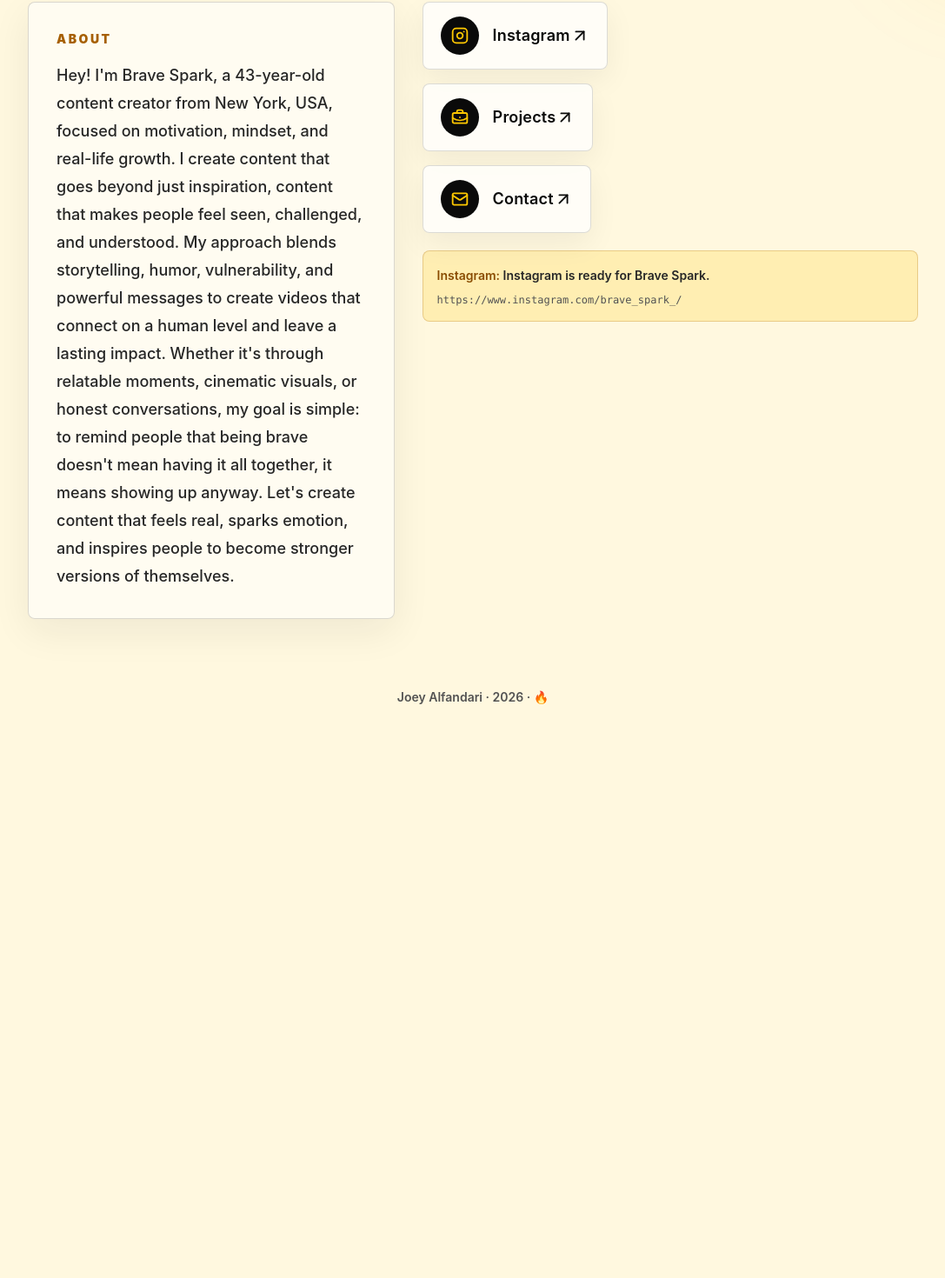
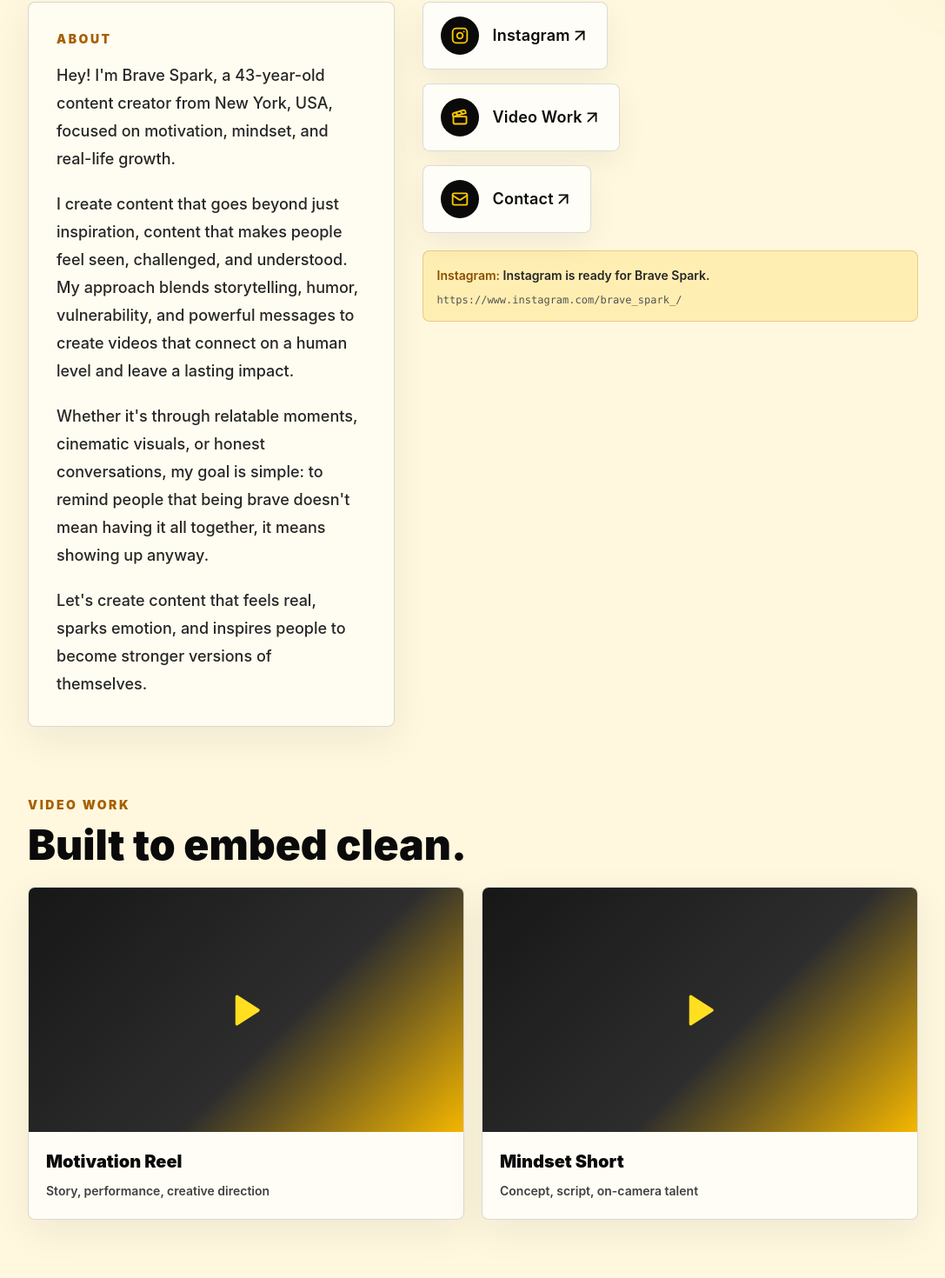
Before and after one commit to nachumweinstock-debug/joey-alfandari-link-bio, a React (Vite) app: page / in a window 1280 px wide. Shown: the part 798-2268 px from the top of the page at 87% size, without its empty margins (96-1183 px from the left). Before the commit the page ends 1642 px from the top, so only its background shows below. Built offline with nearby package versions, Linux system fonts and the light colour scheme.

Commit message:
Add profile photo and video section

```diff
--- a/src/App.jsx
+++ b/src/App.jsx
@@ -1,11 +1,12 @@
 import { useEffect, useState } from "react";
 import {
   ArrowUpRight,
-  BriefcaseBusiness,
   Check,
+  Clapperboard,
   Flame,
   Instagram,
   Mail,
+  Play,
   Sparkles,
 } from "lucide-react";
 
@@ -15,8 +16,26 @@ const accent = "#f5b700";
 const profilePhotoUrl = "/joey-profile.jpg";
 
 // SWAP THIS: Replace with Joey's real bio copy.
-const bioText =
-  "Hey! I'm Brave Spark, a 43-year-old content creator from New York, USA, focused on motivation, mindset, and real-life growth. I create content that goes beyond just inspiration, content that makes people feel seen, challenged, and understood. My approach blends storytelling, humor, vulnerability, and powerful messages to create videos that connect on a human level and leave a lasting impact. Whether it's through relatable moments, cinematic visuals, or honest conversations, my goal is simple: to remind people that being brave doesn't mean having it all together, it means showing up anyway. Let's create content that feels real, sparks emotion, and inspires people to become stronger versions of themselves.";
+const bioParagraphs = [
+  "Hey! I'm Brave Spark, a 43-year-old content creator from New York, USA, focused on motivation, mindset, and real-life growth.",
+  "I create content that goes beyond just inspiration, content that makes people feel seen, challenged, and understood. My approach blends storytelling, humor, vulnerability, and powerful messages to create videos that connect on a human level and leave a lasting impact.",
+  "Whether it's through relatable moments, cinematic visuals, or honest conversations, my goal is simple: to remind people that being brave doesn't mean having it all together, it means showing up anyway.",
+  "Let's create content that feels real, sparks emotion, and inspires people to become stronger versions of themselves.",
+];
+
+// SWAP THESE: Paste YouTube/Vimeo/TikTok embed URLs for videos Joey has worked on.
+const videos = [
+  {
+    title: "Motivation Reel",
+    role: "Story, performance, creative direction",
+    embedUrl: "",
+  },
+  {
+    title: "Mindset Short",
+    role: "Concept, script, on-camera talent",
+    embedUrl: "",
+  },
+];
 
 // SWAP THESE: Replace href values with Joey's actual links.
 const links = [
@@ -27,10 +46,10 @@ const links = [
     note: "Instagram is ready for Brave Spark.",
   },
   {
-    label: "Projects",
-    href: "#projects",
-    icon: BriefcaseBusiness,
-    note: "Featured work placeholder. Add Brave Spark's latest videos, campaigns, or collaborations here.",
+    label: "Video Work",
+    href: "#videos",
+    icon: Clapperboard,
+    note: "Jumped to Brave Spark's featured video work.",
   },
   {
     label: "Contact",
@@ -44,6 +63,10 @@ function LinkCard({ href, icon: Icon, label }) {
   const [copied, setCopied] = useState(false);
 
   function handleClick() {
+    if (href.startsWith("#")) {
+      document.querySelector(href)?.scrollIntoView({ behavior: "smooth" });
+    }
+
     window.dispatchEvent(
       new CustomEvent("joey-link-selected", {
         detail: { label, href },
@@ -84,6 +107,36 @@ function LinkCard({ href, icon: Icon, label }) {
   );
 }
 
+function VideoCard({ embedUrl, role, title }) {
+  return (
+    <article className="overflow-hidden rounded-[8px] border border-neutral-950/15 bg-white/70 shadow-[0_14px_45px_rgba(23,23,23,0.07)]">
+      <div className="aspect-video bg-neutral-950">
+        {embedUrl ? (
+          <iframe
+            src={embedUrl}
+            title={title}
+            allow="accelerometer; autoplay; clipboard-write; encrypted-media; gyroscope; picture-in-picture; web-share"
+            allowFullScreen
+            className="h-full w-full"
+          />
+        ) : (
+          <div className="flex h-full items-center justify-center bg-[linear-gradient(135deg,#171717_0%,#2d2d2d_58%,#f5b700_100%)] text-yellow-300">
+            <Play size={42} fill="currentColor" />
+          </div>
+        )}
+      </div>
+      <div className="p-5">
+        <h3 className="text-xl font-black tracking-normal text-neutral-950">
+          {title}
+        </h3>
+        <p className="mt-2 text-sm font-semibold leading-6 text-neutral-700">
+          {role}
+        </p>
+      </div>
+    </article>
+  );
+}
+
 export default function App() {
   const year = new Date().getFullYear();
   const [selectedLink, setSelectedLink] = useState(links[0]);
@@ -97,7 +150,7 @@ export default function App() {
 
     window.addEventListener("joey-link-selected", handleSelected);
     return () => window.removeEventListener("joey-link-selected", handleSelected);
-  });
+  }, []);
 
   return (
     <main className="min-h-screen overflow-hidden bg-[#fff8df] text-neutral-950">
@@ -105,7 +158,7 @@ export default function App() {
         <div className="pointer-events-none absolute left-0 top-0 h-40 w-40 -translate-x-1/2 -translate-y-1/2 rounded-full bg-yellow-400/25 blur-3xl" />
         <div className="pointer-events-none absolute bottom-12 right-0 h-48 w-48 translate-x-1/3 rounded-full bg-yellow-500/20 blur-3xl" />
 
-        <div className="mx-auto grid w-full max-w-5xl gap-10 lg:grid-cols-[1fr_340px] lg:items-center">
+        <div className="mx-auto grid w-full max-w-5xl gap-10 lg:grid-cols-[1fr_420px] lg:items-center">
           <div className="animate-rise-in text-center lg:text-left">
             <div className="mb-6 inline-flex items-center gap-2 rounded-full border border-neutral-950/15 bg-white/55 px-4 py-2 text-sm font-semibold text-neutral-800 shadow-sm">
               <Sparkles size={16} color={accent} />
@@ -121,8 +174,8 @@ export default function App() {
             </p>
           </div>
 
-          <div className="animate-rise-in mx-auto w-full max-w-[300px] [animation-delay:120ms] lg:max-w-none">
-            <div className="relative aspect-square rounded-[32px] border border-neutral-950/15 bg-white p-3 shadow-[0_24px_70px_rgba(23,23,23,0.15)]">
+          <div className="animate-rise-in mx-auto w-full max-w-[420px] [animation-delay:120ms]">
+            <div className="relative aspect-[4/3] rounded-[32px] border border-neutral-950/15 bg-white p-3 shadow-[0_24px_70px_rgba(23,23,23,0.15)]">
               <div className="absolute -right-4 -top-4 flex size-16 items-center justify-center rounded-full bg-yellow-400 text-neutral-950 shadow-[0_16px_35px_rgba(245,183,0,0.35)]">
                 <Flame size={28} fill="currentColor" />
               </div>
@@ -132,7 +185,7 @@ export default function App() {
                   src={profilePhotoUrl}
                   alt="Joey Alfandari"
                   onError={() => setPhotoReady(false)}
-                  className="h-full w-full rounded-[24px] object-cover"
+                  className="h-full w-full rounded-[24px] object-cover object-center"
                 />
               ) : (
                 <div className="flex h-full w-full items-center justify-center rounded-[24px] bg-[linear-gradient(135deg,#171717_0%,#2b2b2b_48%,#f5b700_100%)] text-center">
@@ -155,9 +208,11 @@ export default function App() {
             <p className="mb-4 text-sm font-black uppercase tracking-[0.18em] text-yellow-700">
               About
             </p>
-            <p className="text-lg font-medium leading-8 text-neutral-800">
-              {bioText}
-            </p>
+            <div className="space-y-5 text-lg font-medium leading-8 text-neutral-800">
+              {bioParagraphs.map((paragraph) => (
+                <p key={paragraph}>{paragraph}</p>
+              ))}
+            </div>
           </article>
 
           <div className="animate-rise-in [animation-delay:320ms]">
@@ -182,6 +237,27 @@ export default function App() {
         </div>
       </section>
 
+      <section id="videos" className="px-5 pb-20 sm:px-8 lg:px-10">
+        <div className="mx-auto max-w-5xl">
+          <div className="mb-6 flex items-end justify-between gap-4">
+            <div>
+              <p className="mb-3 text-sm font-black uppercase tracking-[0.18em] text-yellow-700">
+                Video Work
+              </p>
+              <h2 className="text-4xl font-black leading-none tracking-normal text-neutral-950 sm:text-5xl">
+                Built to embed clean.
+              </h2>
+            </div>
+          </div>
+
+          <div className="grid gap-5 md:grid-cols-2">
+            {videos.map((video) => (
+              <VideoCard key={video.title} {...video} />
+            ))}
+          </div>
+        </div>
+      </section>
+
       <footer className="px-5 pb-8 text-center text-sm font-semibold text-neutral-600 sm:px-8">
         Joey Alfandari · {year} · <span aria-label="spark">🔥</span>
       </footer>
```
Also changed, not shown: public/joey-profile.jpg (added), 1 other file (tests, documents, lock files or other folders).
